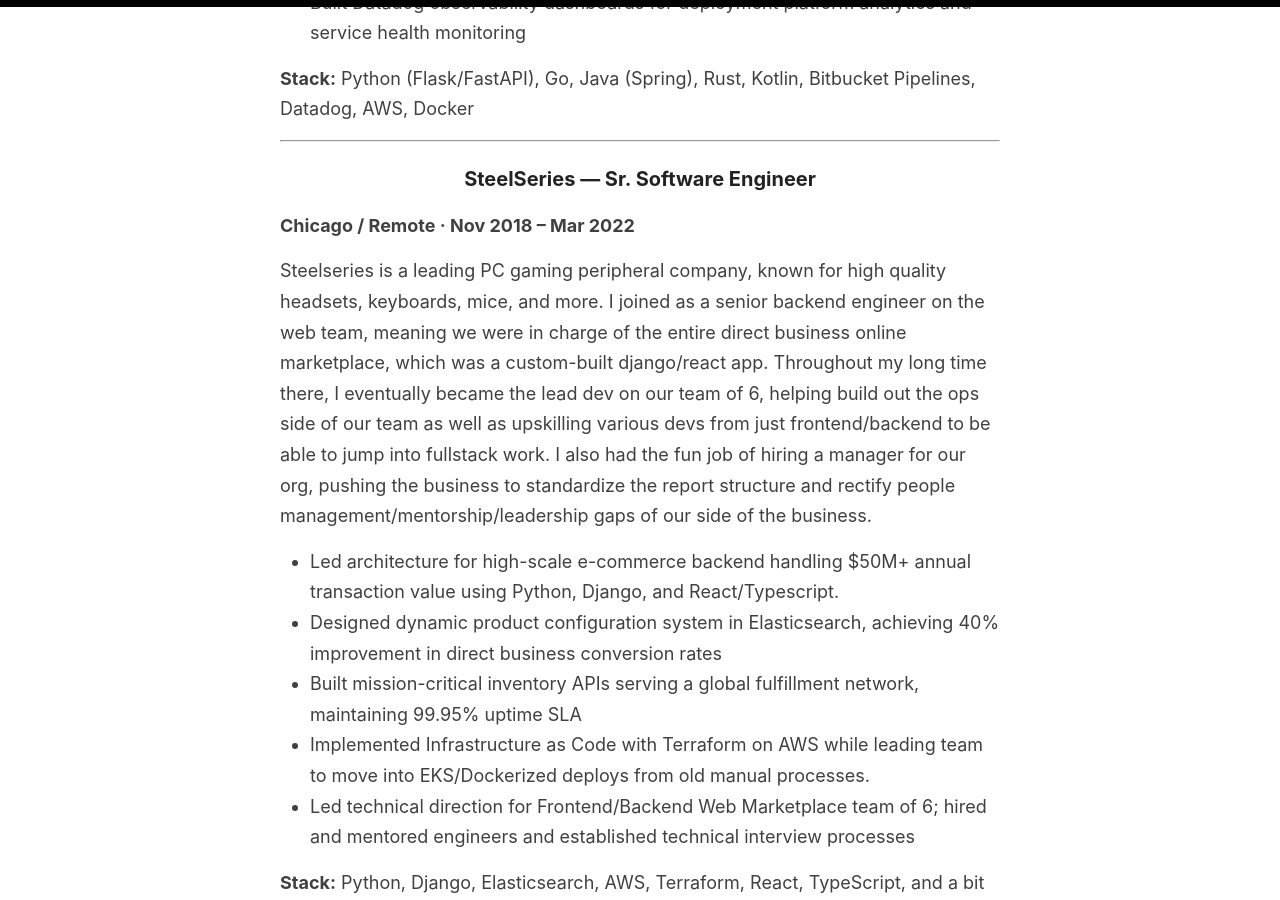
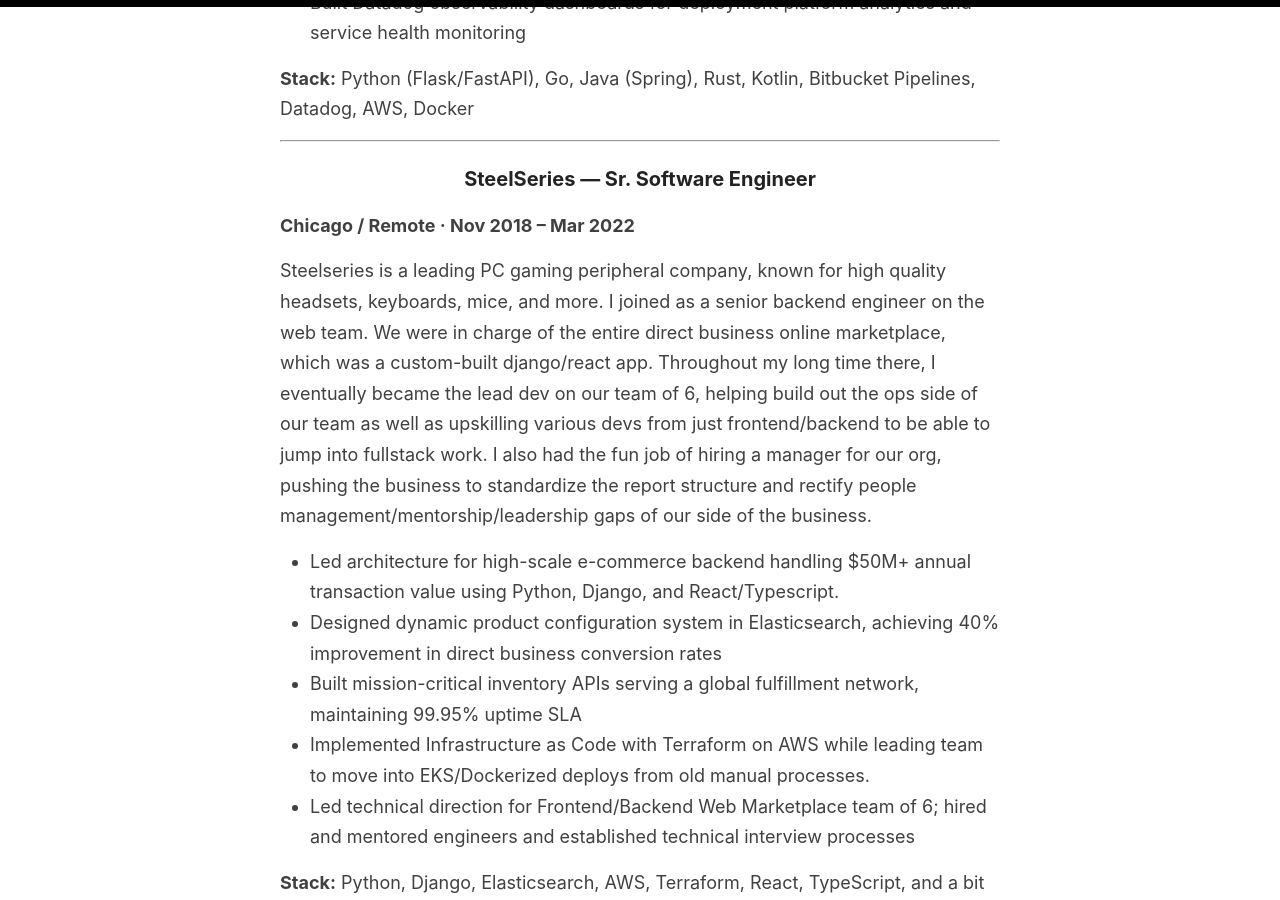
Before and after one commit to john-davidson1/john-davidson1.github.io, a Jekyll site: the page built from _pages/about.md, in a window 1280 px wide and 900 px high, scrolled down 3076 px. Built offline with Jekyll 4.4.1, drawn with Linux system fonts in a browser that asks for light colours; part of the change alters nothing that is shown.

```diff
--- a/_config.yml
+++ b/_config.yml
@@ -28,8 +28,8 @@ footer-links:
   instagram:
   linkedin: john-davidson-chi
   pinterest:
-  rss: rss
-  twitter: amit_merchant
+  rss:
+  twitter:
   stackoverflow:
   youtube: # channel/<your_long_string> or user/<user-name>
   googleplus: # anything in your profile username that comes after plus.google.com/
--- a/_pages/about.md
+++ b/_pages/about.md
@@ -72,7 +72,7 @@ Plenty of Java, Go, and even a bit of Rust.
 **Chicago / Remote · Nov 2018 – Mar 2022**
 
 Steelseries is a leading PC gaming peripheral company, known for high quality headsets, keyboards, mice, and more.
-I joined as a senior backend engineer on the web team, meaning we were in charge of the entire direct business online marketplace, which was a
+I joined as a senior backend engineer on the web team. We were in charge of the entire direct business online marketplace, which was a
 custom-built django/react app. Throughout my long time there, I eventually became the lead dev on our team of 6, helping build out the ops side of our team
 as well as upskilling various devs from just frontend/backend to be able to jump into fullstack work. I also had the fun job of hiring a manager for our org,
 pushing the business to standardize the report structure and rectify people management/mentorship/leadership gaps of our side of the business.
```
